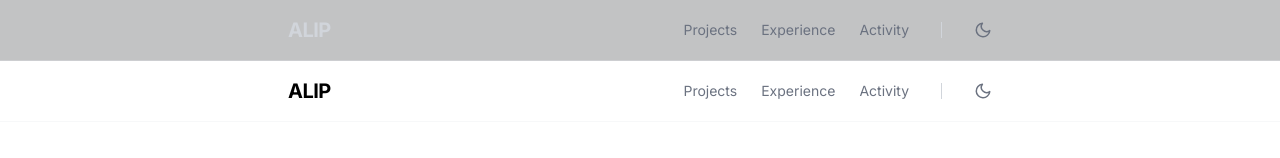
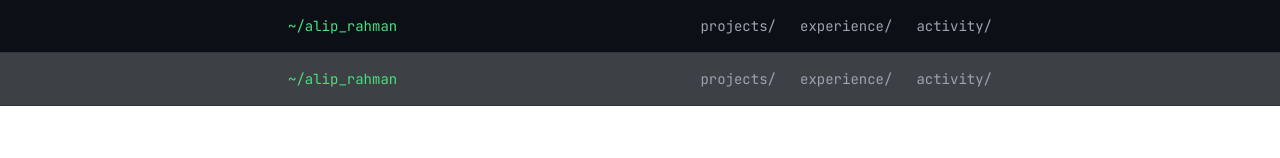
Before and after one commit to al1prahman/porto-alip-v3, a Next.js app: page /activity in a window 1280 px wide. Shown: the top 158 px of the page. Built offline with nearby package versions, Linux system fonts and the light colour scheme; no server answers.

Commit message:
refactor Header component for improved styling and structure

```diff
--- a/src/components/Header.tsx
+++ b/src/components/Header.tsx
@@ -1,40 +1,25 @@
 "use client";
 
 import Link from "next/link";
-import { useTheme } from "next-themes";
-import { FiSun, FiMoon } from "react-icons/fi";
 import { useEffect, useState } from "react";
 
 export default function Header() {
-  const { resolvedTheme, setTheme } = useTheme();
   const [mounted, setMounted] = useState(false);
-
   useEffect(() => setMounted(true), []);
 
   return (
-    // PERUBAHAN: Container dibuat sticky, diberi efek blur (backdrop-blur-md), dan transparan
-    <header className="sticky top-0 z-50 w-full backdrop-blur-md bg-white/75 dark:bg-[#0a0a0a]/75 border-b border-gray-200/30 dark:border-gray-800/30 transition-colors">
+    <header className="sticky top-0 z-50 w-full backdrop-blur-md bg-terminal-bg/80 border-b border-terminal-border transition-colors">
       <div className="max-w-3xl mx-auto px-4 md:px-8 py-4 flex justify-between items-center relative z-10">
-        <Link href="/" className="font-bold text-xl tracking-tight cursor-none">
-          ALIP
+
+        {/* LOGO GAYA TERMINAL */}
+        <Link href="/" className="font-mono text-terminal-green text-sm hover:text-terminal-orange transition-colors cursor-none">
+          ~/alip_rahman
         </Link>
 
-        {/* PERUBAHAN: Jarak (gap) antar menu diperkecil di mobile (gap-4), membesar di desktop (md:gap-6) */}
-        <nav className="flex items-center gap-4 md:gap-6 text-sm text-gray-500 dark:text-gray-400">
-          <Link href="/projects" className="hover:text-black dark:hover:text-white transition-colors cursor-none">Projects</Link>
-          <Link href="/experience" className="hover:text-black dark:hover:text-white transition-colors cursor-none">Experience</Link>
-          <Link href="/activity" className="hover:text-black dark:hover:text-white transition-colors cursor-none">Activity</Link>
-
-          <div className="w-px h-4 bg-gray-300 dark:bg-gray-700 mx-1 md:mx-2"></div>
-
-          {mounted && (
-            <button
-              onClick={() => setTheme(resolvedTheme === "dark" ? "light" : "dark")}
-              className="hover:text-black dark:hover:text-white transition-colors cursor-none"
-            >
-              {resolvedTheme === "dark" ? <FiSun size={18} /> : <FiMoon size={18} />}
-            </button>
-          )}
+        <nav className="flex items-center gap-4 md:gap-6 text-xs md:text-sm font-mono text-gray-400">
+          <Link href="/projects" className="hover:text-white transition-colors cursor-none">projects/</Link>
+          <Link href="/experience" className="hover:text-white transition-colors cursor-none">experience/</Link>
+          <Link href="/activity" className="hover:text-white transition-colors cursor-none">activity/</Link>
         </nav>
       </div>
     </header>
```
